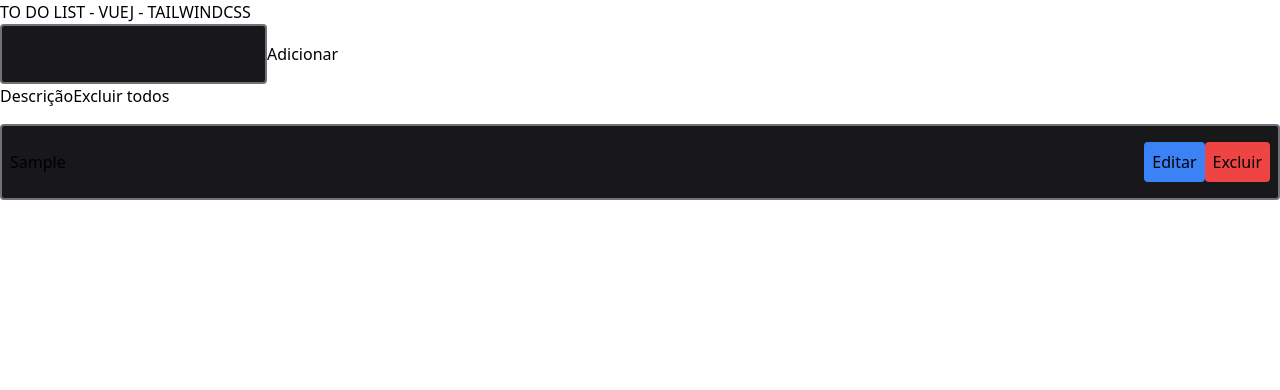
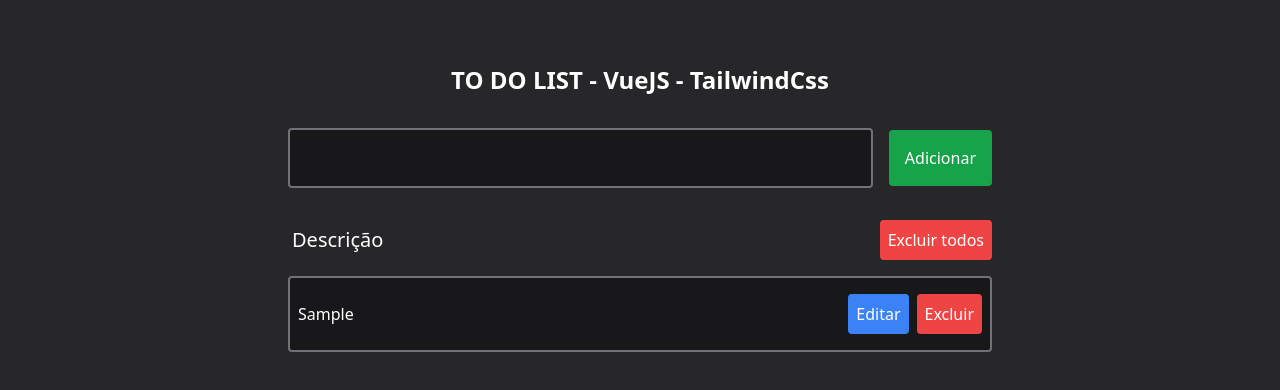
Before and after one commit to Matheus-Pontes/Todolist, a Vue app: page / in a window 1280 px wide. Both pictures are taken after typing "Sample" into the empty fields and a click on the button "Adicionar". Shown: the top 390 px of the page. Built offline with nearby package versions, Linux system fonts and the light colour scheme.

Commit message:
Ações criada - Editar,  Salvar, Excluir, Cancelar

```diff
--- a/src/App.vue
+++ b/src/App.vue
@@ -7,11 +7,11 @@
     <main class="flex flex-col items-center justify-center p-8 px-10 bg-zinc-800 text-white text-center">
 
         <div class="lg:w-[48rem] md:w-full md:px-8 sm:w-full sm: px-8">
-            <h1 class="text-2xl py-8 font-bold"> TO DO LIST - VUEJ - TAILWINDCSS </h1>
+            <h1 class="text-2xl py-8 font-bold"> TO DO LIST - VueJS - TailwindCss </h1>
 
             <div class="flex items-center justify-between gap-4 ">
-                <input type="text" v-model="descricaoInput" id="txtToDo" class="input-todoList">
-                <button type="button" id="btnAdicionar" class="bg-green-500 rounded p-4" @click="adicionarNaLista()"> Adicionar</button>
+                <input type="text" v-model="descricaoInput" id="txtToDo" class="input-todoList" @keyup.enter="adicionarNaLista()">
+                <button type="button" id="btnAdicionar" class="bg-green-600 rounded p-4 hover:bg-green-800 hover:ease-in-out duration-500" @click="adicionarNaLista()"> Adicionar</button>
             </div>
 
             <div class="mt-8">
@@ -22,7 +22,6 @@
 </template>
 
 <script>
-
     export default {
         components: { TodoList },
         data() {
@@ -36,11 +35,14 @@
                 if (!this.descricaoInput)
                     alert("Digite algo por favor !!! ");
                 else {
-                this.lista.push({ id: (this.lista.length - 1) + 1, Descricao: this.descricaoInput });
+                    this.lista.push({
+                        id: (this.lista.length - 1) + 1,
+                        Descricao: this.descricaoInput,
+                        abrirEdicao: false
+                    });
                     this.descricaoInput = "";
                 }
             }
         },
     }
-
 </script>
--- /dev/null
+++ b/src/components/ButtonAction.vue
@@ -0,0 +1,12 @@
+<template>
+    <button type="button" :class="estilo">
+        {{  texto }}
+    </button>
+</template>
+
+<script>
+    export default {
+        name: 'ButtonAction',
+        props: ['texto', 'estilo']
+    }
+</script>
--- a/src/components/TodoList.vue
+++ b/src/components/TodoList.vue
@@ -3,21 +3,23 @@
    <div class="flex items-center justify-between gap-4">
         <span class="text-xl flex-1 text-left px-1">Descrição</span>
 
-        <button type="button" class="bg-red-500 rounded px-1 py-4">Excluir todos</button>
+        <button type="button" class="btn-excluir " @click="listaTodo = []">Excluir todos</button>
    </div>
 
     <ul>
         <li v-for="todo in listaTodo" class="todo-li">
 
-            {{ todo.Descricao }}
+            <span v-if="todo.abrirEdicao == false">{{ todo.Descricao }}</span>
 
-            <div class="flex items-center justify-between gap-2 ">
-                <button class="btn-edit" @click="abrirEdicao = true">
-                    Editar
-                </button>
-                <button class="btn-excluir">
-                    Excluir
-                </button>
+            <input type="text" v-model="novaDescricao"
+                   v-if="todo.abrirEdicao"
+                   class="text-black px-2 py-1"/>
+
+            <div class="flex items-center justify-between gap-2">
+                <ButtonAction texto="Editar" estilo="btn-edit" v-if="todo.abrirEdicao == false" @click="todo.abrirEdicao = true"/>
+                <ButtonAction texto="Salvar" estilo="btn-edit" v-if="todo.abrirEdicao == true" @click="atualizarValor(todo)"/>
+                <ButtonAction texto="Excluir" estilo="btn-excluir" v-if="todo.abrirEdicao == false" @click="excluirToDo(todo.id)"/>
+                <ButtonAction texto="Cancelar" estilo="btn-excluir" v-if="todo.abrirEdicao == true" @click="todo.abrirEdicao = false"/>
             </div>
         </li>
     </ul>
@@ -25,17 +27,28 @@
 </template>
 
 <script>
+    import ButtonAction from './ButtonAction.vue';
 
     export default {
-        name: 'TodoList',
-        props: ['listaTodo'],
-        data() {
-            return {
-                abrirEdicao: false
-            }
+    name: "TodoList",
+    props: ["listaTodo"],
+    data() {
+        return {
+            abrirEdicao: false,
+            novaDescricao: ""
+        };
+    },
+    methods: {
+        excluirToDo(id) {
+            let index = this.listaTodo.findIndex(i => i.id == id);
+            this.listaTodo.splice(index, 1);
         },
-        mounted() {
-            console.log(this.listaTodo)
+        atualizarValor(todo) {
+            if(this.novaDescricao != '')
+                todo.Descricao = this.novaDescricao;
+            todo.abrirEdicao = false;
         }
-    }
+    },
+    components: { ButtonAction }
+}
 </script>
--- a/tailwind.config.js
+++ b/tailwind.config.js
@@ -1,8 +1,8 @@
 /** @type {import('tailwindcss').Config} */
 module.exports = {
   purge: ['./index.html', './src/**/*.vue', './src/*.vue'],
-  content: [
-    ],
+  // content: [
+  //   ],
   theme: {
     extend: {},
   },
```
Lines whose indentation alone changed are shown as unchanged.
